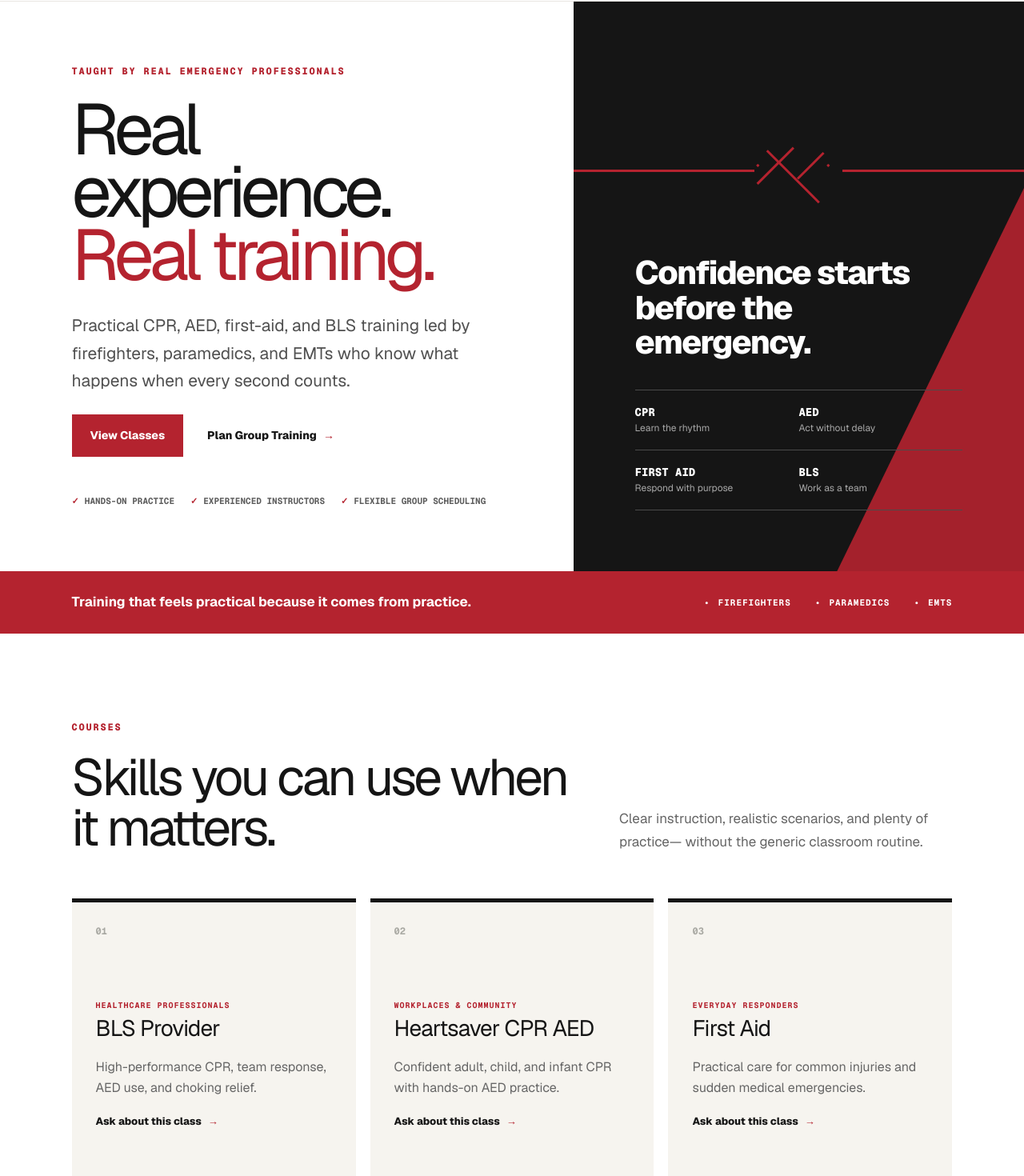
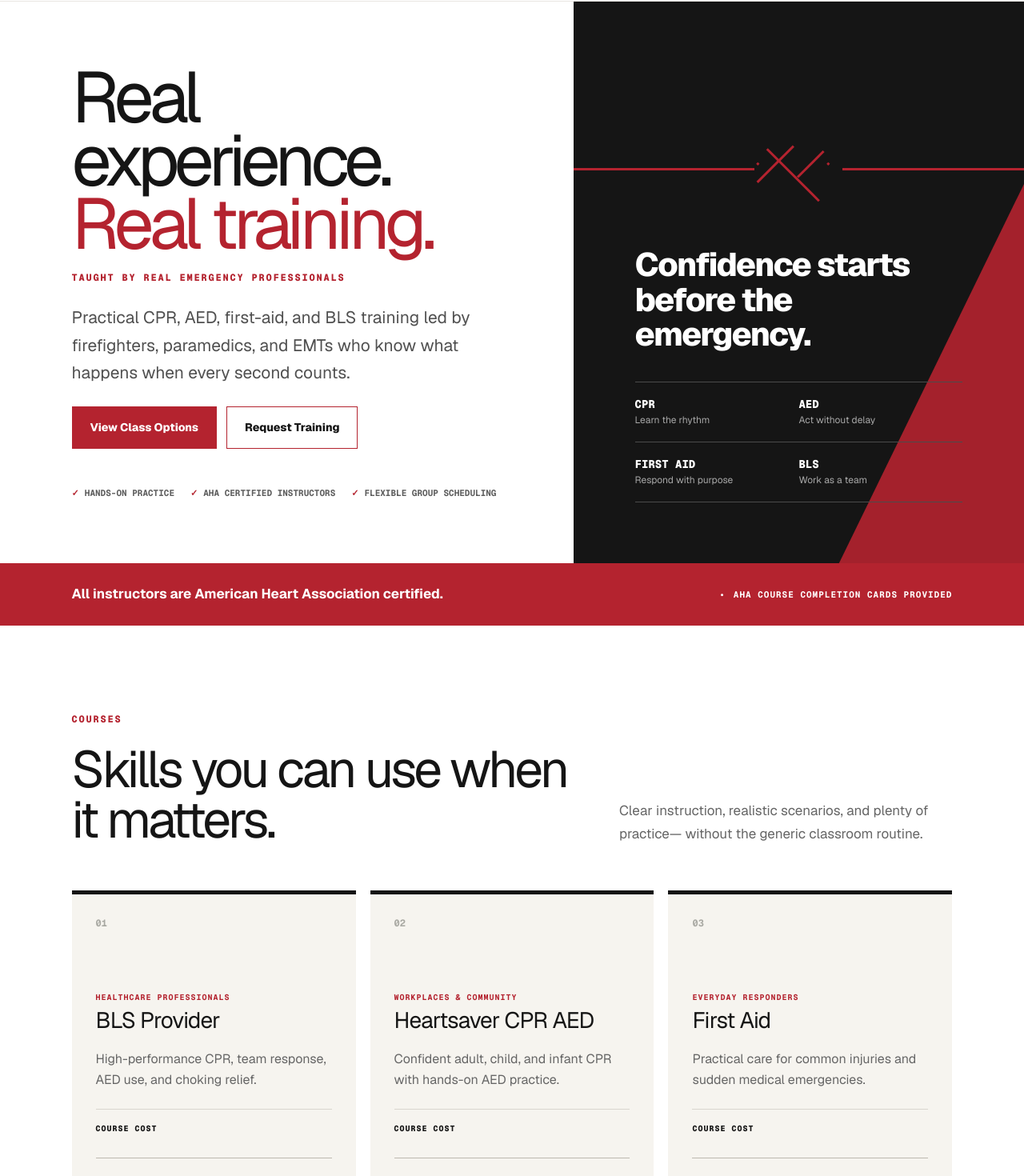
Before and after one commit to kendallross/firsthand-cpr-website, a Next.js app: page / in a window 1280 px wide. Shown: the part 80-1550 px from the top of the page at 80% size. Built offline with nearby package versions, Linux system fonts and the light colour scheme.

Commit message:
Refine homepage training details

```diff
--- a/app/globals.css
+++ b/app/globals.css
@@ -36,7 +36,7 @@ a {
   border-bottom: 1px solid #e8e6e1;
   display: grid;
   gap: 28px;
-  grid-template-columns: 1fr auto 1fr;
+  grid-template-columns: 1fr auto;
   min-height: 82px;
   padding: 12px clamp(24px, 5vw, 80px);
   position: sticky;
@@ -86,6 +86,7 @@ a {
 nav {
   display: flex;
   gap: 28px;
+  justify-self: end;
 }
 
 nav a {
@@ -113,11 +114,6 @@ nav a:hover {
 .button:hover {
   background: var(--red-dark);
   transform: translateY(-2px);
-}
-
-.button-small {
-  justify-self: end;
-  padding: 12px 18px;
 }
 
 .hero {
@@ -152,13 +148,17 @@ h1 {
   font-size: clamp(58px, 7vw, 104px);
   letter-spacing: -0.07em;
   line-height: 0.88;
-  margin-bottom: 32px;
+  margin-bottom: 22px;
   max-width: 820px;
 }
 
 h1 span {
   color: var(--red);
   display: block;
+}
+
+.hero-eyebrow {
+  margin-bottom: 24px;
 }
 
 .hero-lede {
@@ -171,16 +171,21 @@ h1 span {
 .hero-actions {
   align-items: center;
   display: flex;
-  gap: 30px;
+  gap: 12px;
   margin: 24px 0 48px;
 }
 
-.text-link {
-  font-size: 14px;
-  font-weight: 750;
+.button-outline {
+  background: transparent;
+  color: var(--ink);
 }
 
-.text-link span,
+.button-outline:hover {
+  background: var(--ink);
+  border-color: var(--ink);
+  color: white;
+}
+
 .course-card a span {
   color: var(--red);
   margin-left: 5px;
@@ -403,6 +408,25 @@ h2 {
   line-height: 1.6;
 }
 
+.course-cost {
+  border-top: 1px solid #d8d5ce;
+  margin-top: 24px;
+  padding-top: 17px;
+}
+
+.course-cost > span {
+  color: var(--ink);
+  display: block;
+  font: 750 10px/1.4 var(--font-geist-mono), monospace;
+  letter-spacing: 1px;
+  text-transform: uppercase;
+}
+
+.course-cost > div {
+  border-bottom: 1px solid #bdb9b0;
+  height: 30px;
+}
+
 .course-card a {
   display: inline-block;
   font-size: 13px;
@@ -623,11 +647,6 @@ footer p:last-child {
     padding: 10px 18px;
   }
 
-  .site-header .button {
-    font-size: 11px;
-    padding: 11px 12px;
-  }
-
   .brand strong {
     font-size: 17px;
   }
@@ -652,8 +671,9 @@ footer p:last-child {
   }
 
   .hero-actions {
-    align-items: flex-start;
-    flex-direction: column;
+    align-items: stretch;
+    flex-direction: row;
+    flex-wrap: wrap;
   }
 
   .hero-panel {
--- a/app/page.tsx
+++ b/app/page.tsx
@@ -20,7 +20,7 @@ const faqs = [
   {
     question: "Who leads the training?",
     answer:
-      "Our instructors are firefighters, paramedics, and EMTs who bring firsthand emergency experience into every class.",
+      "All FirstHand CPR Training instructors are American Heart Association certified. They are also firefighters, paramedics, and EMTs who bring firsthand emergency experience into every class.",
   },
   {
     question: "Do you offer on-site group training?",
@@ -30,7 +30,7 @@ const faqs = [
   {
     question: "Will I receive a certification card?",
     answer:
-      "Eligible certification courses include a card after all course requirements are successfully completed.",
+      "For eligible AHA courses, course completion cards are provided by the American Heart Association after all course requirements are successfully completed.",
   },
 ];
 
@@ -51,27 +51,28 @@ export default function Home() {
           <a href="#about">About</a>
           <a href="#faq">FAQ</a>
         </nav>
-        <a className="button button-small" href="#contact">Request Training</a>
       </header>
 
       <section className="hero" id="top">
         <div className="hero-copy">
-          <p className="eyebrow">Taught by real emergency professionals</p>
           <h1>
             Real experience.
             <span>Real training.</span>
           </h1>
+          <p className="eyebrow hero-eyebrow">
+            Taught by real emergency professionals
+          </p>
           <p className="hero-lede">
             Practical CPR, AED, first-aid, and BLS training led by firefighters,
             paramedics, and EMTs who know what happens when every second counts.
           </p>
           <div className="hero-actions">
-            <a className="button" href="#classes">View Classes</a>
-            <a className="text-link" href="#groups">Plan Group Training <span>→</span></a>
+            <a className="button" href="#classes">View Class Options</a>
+            <a className="button button-outline" href="#contact">Request Training</a>
           </div>
           <div className="trust-row" aria-label="Training highlights">
             <span>Hands-on practice</span>
-            <span>Experienced instructors</span>
+            <span>AHA certified instructors</span>
             <span>Flexible group scheduling</span>
           </div>
         </div>
@@ -94,11 +95,9 @@ export default function Home() {
       </section>
 
       <section className="proof-strip">
-        <p>Training that feels practical because it comes from practice.</p>
+        <p>All instructors are American Heart Association certified.</p>
         <ul>
-          <li>Firefighters</li>
-          <li>Paramedics</li>
-          <li>EMTs</li>
+          <li>AHA course completion cards provided</li>
         </ul>
       </section>
 
@@ -120,6 +119,10 @@ export default function Home() {
               <p className="course-audience">{course.audience}</p>
               <h3>{course.title}</h3>
               <p>{course.detail}</p>
+              <div className="course-cost">
+                <span>Course cost</span>
+                <div aria-label="Pricing to be added" />
+              </div>
               <a href="#contact">Ask about this class <span>→</span></a>
             </article>
           ))}
```
